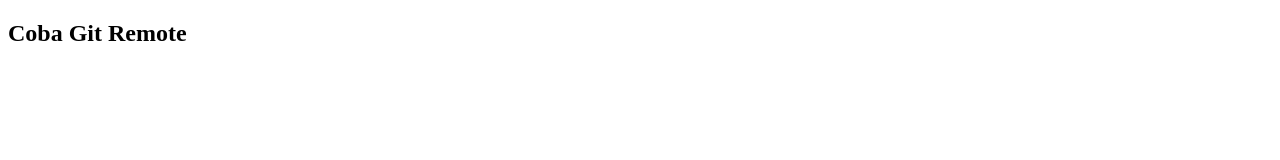
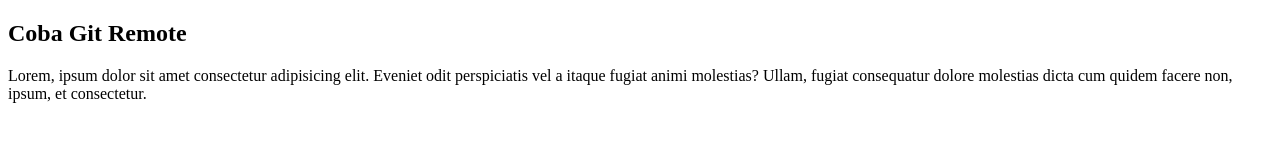
Before and after one commit to Vetrick/repo-test-2, a plain HTML site: page index.html in a window 1280 px wide. Drawn offline with Linux system fonts and the light colour scheme.

Commit message:
menambahkan paragraf

```diff
--- a/index.html
+++ b/index.html
@@ -7,5 +7,6 @@
 </head>
 <body>
     <h2>Coba Git Remote</h2>
+    <p>Lorem, ipsum dolor sit amet consectetur adipisicing elit. Eveniet odit perspiciatis vel a itaque fugiat animi molestias? Ullam, fugiat consequatur dolore molestias dicta cum quidem facere non, ipsum, et consectetur.</p>
 </body>
 </html>
```
